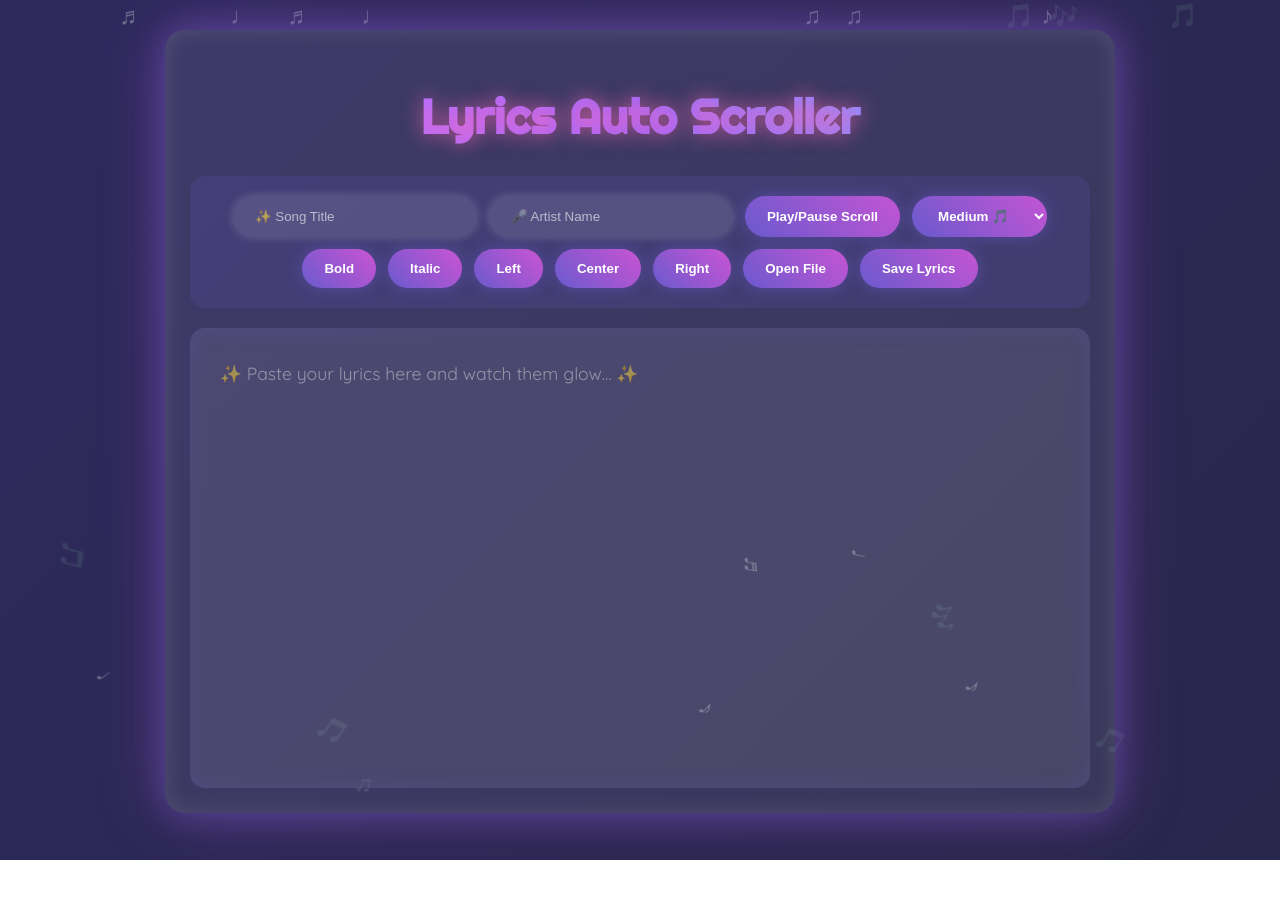
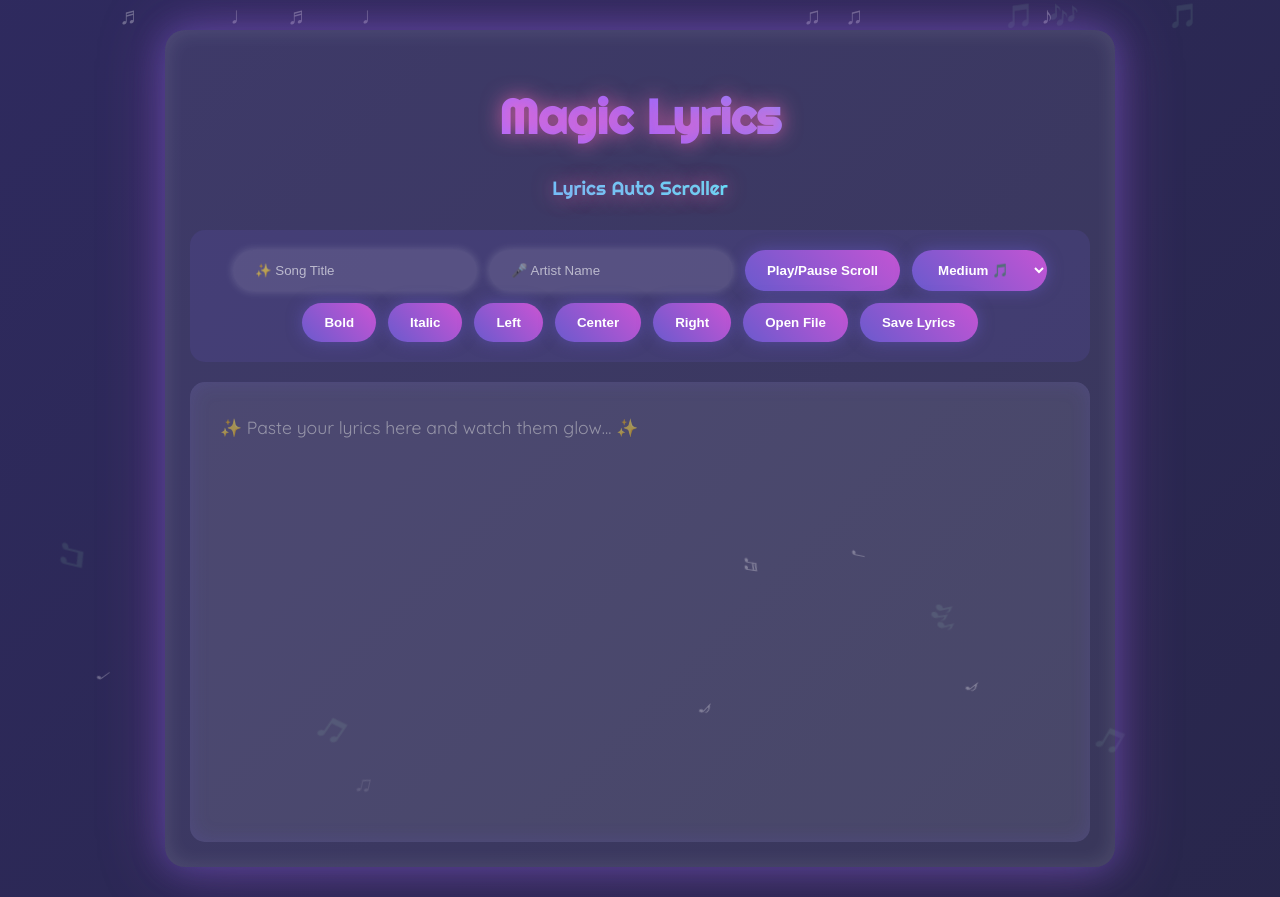
Before and after one commit to ArtechFuz3D/LyricAutoScroller, a plain HTML site: page index.html in a window 1280 px wide. Before the commit the page ends 860 px from the top, so only its background shows below. Drawn offline with Linux system fonts and the light colour scheme.

Commit message:
Update index.html
.mag ext

```diff
--- a/index.html
+++ b/index.html
@@ -3,7 +3,25 @@
   <head>
     <meta charset="UTF-8" />
     <meta name="viewport" content="width=device-width, initial-scale=1.0" />
-    <title>Lyrics Auto Scroller 🎸</title>
+    <title>Magic Lyrics 🎸</title>
+
+    <!-- Favicon -->
+    <link rel="icon" type="image/png" sizes="32x32" href="mandolin.svg" />
+    <link rel="icon" type="image/png" sizes="16x16" href="mandolin.svg" />
+    <link rel="apple-touch-icon" sizes="180x180" href="mandolin.svg" />
+
+    <!-- Open Graph Meta Tags (for Facebook, LinkedIn, etc.) -->
+    <meta property="og:title" content="Lyrics Auto Scroller 🎸" />
+    <meta property="og:description" content="Scroll through your favorite song lyrics effortlessly with this auto-scrolling tool!" />
+    <meta property="og:image" content="https://yourwebsite.com/images/preview-image.jpg" />
+    <meta property="og:url" content="https://yourwebsite.com/lyrics-auto-scroller" />
+    <meta property="og:type" content="website" />
+
+    <!-- Twitter Card Meta Tags -->
+    <meta name="twitter:card" content="summary_large_image" />
+    <meta name="twitter:title" content="Lyrics Auto Scroller 🎸" />
+    <meta name="twitter:description" content="Scroll through your favorite song lyrics effortlessly with this auto-scrolling tool!" />
+    <meta name="twitter:image" content="https://yourwebsite.com/images/preview-image.jpg" />
     <style>
       @import url("https://fonts.googleapis.com/css2?family=Righteous&family=Quicksand:wght@400;700&display=swap");
 
@@ -67,6 +85,19 @@
         animation: shimmer 4s linear infinite;
         font-family: "Righteous", cursive;
         font-size: 3em;
+        margin-bottom: 30px;
+        text-shadow: 0 0 20px rgba(255, 105, 180, 0.7);
+      }
+      p {
+        text-align: center;
+        color: transparent;
+        background: linear-gradient(45deg, #ff86ff, #9a66ff, #4dffff);
+        background-size: 200% auto;
+        background-clip: text;
+        -webkit-background-clip: text;
+        animation: shimmer 8s linear infinite;
+        font-family: "Righteous", cursive;
+        font-size: 1.2em;
         margin-bottom: 30px;
         text-shadow: 0 0 20px rgba(255, 105, 180, 0.7);
       }
@@ -249,7 +280,8 @@
   <body>
     <div class="music-notes"></div>
     <div class="container">
-      <h1>Lyrics Auto Scroller</h1>
+      <h1>Magic Lyrics</h1>
+      <p>Lyrics Auto Scroller</p>
 
       <div class="controls">
         <input type="text" id="songTitle" placeholder="✨ Song Title" />
@@ -397,11 +429,11 @@
 
         const jsonContent = JSON.stringify(saveData);
 
-        // Save as .las (MusicLyric Glow) file
+        // Save as .mag(MusicLyric Glow) file
         const blob = new Blob([jsonContent], { type: "application/json" });
         const link = document.createElement("a");
         link.href = URL.createObjectURL(blob);
-        link.download = `${artistName} - ${songTitle}.las`;
+        link.download = `${artistName} - ${songTitle}.mag`;
         link.click();
 
         // Save animation
@@ -422,7 +454,7 @@
         const reader = new FileReader();
 
         // Handle different file formats
-        if (file.name.endsWith(".las")) {
+        if (file.name.endsWith(".mag")) {
           // Our custom format with formatting
           reader.onload = (e) => {
             try {
```
